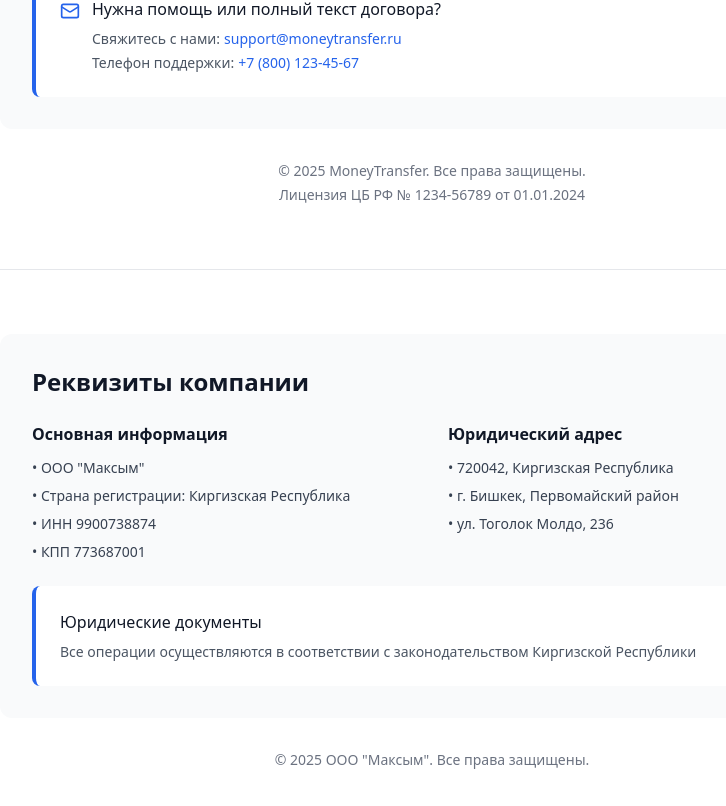
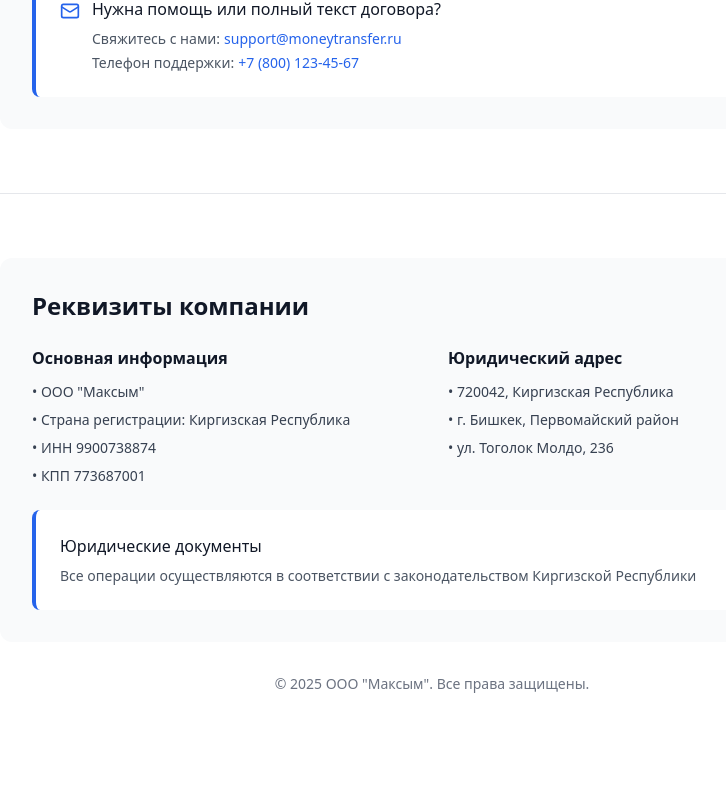
Before and after one commit to 666lexa666/transfer, a React (Vite) app: page / in a window 1280 px wide. Shown: the part 1628-2434 px from the top of the page, without its empty margins (208-934 px from the left). After the commit the page ends 2386 px from the top, so only its background shows below. Built offline with nearby package versions, Linux system fonts and the light colour scheme.

Commit message:
Обнова

```diff
--- a/src/components/Contract.tsx
+++ b/src/components/Contract.tsx
@@ -69,12 +69,7 @@ export const Contract: React.FC = () => {
           </div>
         </div>
 
-        <div className="text-center mt-8 text-sm text-gray-500">
-          <p>© 2025 MoneyTransfer. Все права защищены.</p>
-          <p className="mt-1">
-            Лицензия ЦБ РФ № 1234-56789 от 01.01.2024
-          </p>
-        </div>
+
       </div>
     </div>
   );
```
